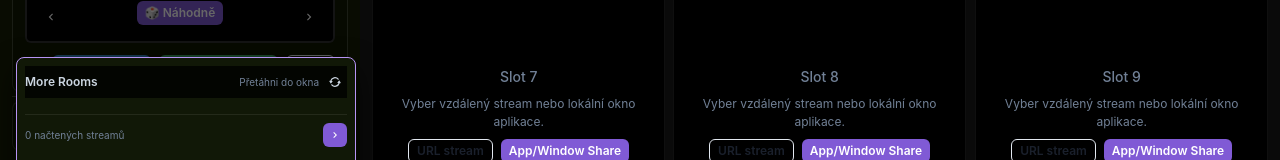
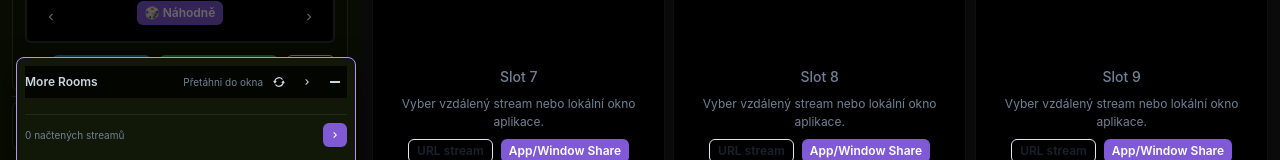
Before and after one commit to jnovec/synced-novec-online, a Next.js app: page / in a window 1280 px wide. Both pictures are taken after a click on the button "More Rooms". Shown: the part 547-707 px from the top of the page. Built offline with nearby package versions, Linux system fonts and the light colour scheme.

Commit message:
Add persistent More Rooms window controls

```diff
--- a/src/components/Sidebar.tsx
+++ b/src/components/Sidebar.tsx
@@ -4,7 +4,7 @@ import { useChannelsContext } from '@/contexts/useChannels';
 import { useControlsContext } from '@/contexts/useControls';
 import { findFirstEmptyVisibleSlot } from '@/lib/slotSelection';
 import { resolveRemoteStreamUrl, shouldEmbedRemotePage } from '@/lib/remoteVideo';
-import { AddIcon, ChevronLeftIcon, ChevronRightIcon, RepeatIcon } from '@chakra-ui/icons';
+import { AddIcon, ChevronLeftIcon, ChevronRightIcon, MinusIcon, RepeatIcon } from '@chakra-ui/icons';
 import { Accordion, Badge, Box, Button, Divider, Flex, Icon, IconButton, Image, Input, Select, Spinner, Text, useToast } from '@chakra-ui/react';
 import { DragEvent, useEffect, useMemo, useRef, useState } from 'react';
 import ReactPlayer from 'react-player';
@@ -93,6 +93,7 @@ export const Sidebar = () => {
   const [sidebarMode, setSidebarMode] = useState<'sources' | 'settings'>('sources');
   const [selectedCategoryIndex, setSelectedCategoryIndex] = useState(0);
   const [isMoreRoomsOpen, setIsMoreRoomsOpen] = useState(false);
+  const [isMoreRoomsMinimized, setIsMoreRoomsMinimized] = useState(false);
   const [moreRoomsPosition, setMoreRoomsPosition] = useState(0);
   const [sourceUrl, setSourceUrl] = useState('');
   const [chaturbateTag, setChaturbateTag] = useState('18');
@@ -738,8 +739,11 @@ export const Sidebar = () => {
                 <Flex alignItems="center" gap="1">
                   <Text color="gray.500" fontSize="10px">Přetáhni do okna</Text>
                   <IconButton aria-label="Obnovit More Rooms" icon={<RepeatIcon />} size="xs" variant="ghost" color="gray.300" onClick={() => void refreshMoreRooms()} isLoading={isLoadingSource} />
+                  <IconButton aria-label="Přesunout panel More Rooms" icon={<ChevronRightIcon />} size="xs" variant="ghost" color="gray.300" onClick={() => setMoreRoomsPosition((position) => (position + 1) % 4)} />
+                  <IconButton aria-label="Minimalizovat More Rooms" icon={<MinusIcon />} size="xs" variant="ghost" color="gray.300" onClick={() => setIsMoreRoomsMinimized((minimized) => !minimized)} />
                 </Flex>
               </Flex>
+              {!isMoreRoomsMinimized && <>
               <Box display="grid" gridTemplateColumns="repeat(2, minmax(0, 1fr))" gap="2">
                 {visibleMoreRooms.map((channel) => (
                   <MoreRoomCard
@@ -762,6 +766,7 @@ export const Sidebar = () => {
                   />
                 </Flex>
               </Flex>
+              </>}
             </Box>}
             <Box flex="1" minH={0} overflowY="auto" pr="1">
               {sourceCategories[selectedCategoryIndex]?.[1].map((channel) => (
```
